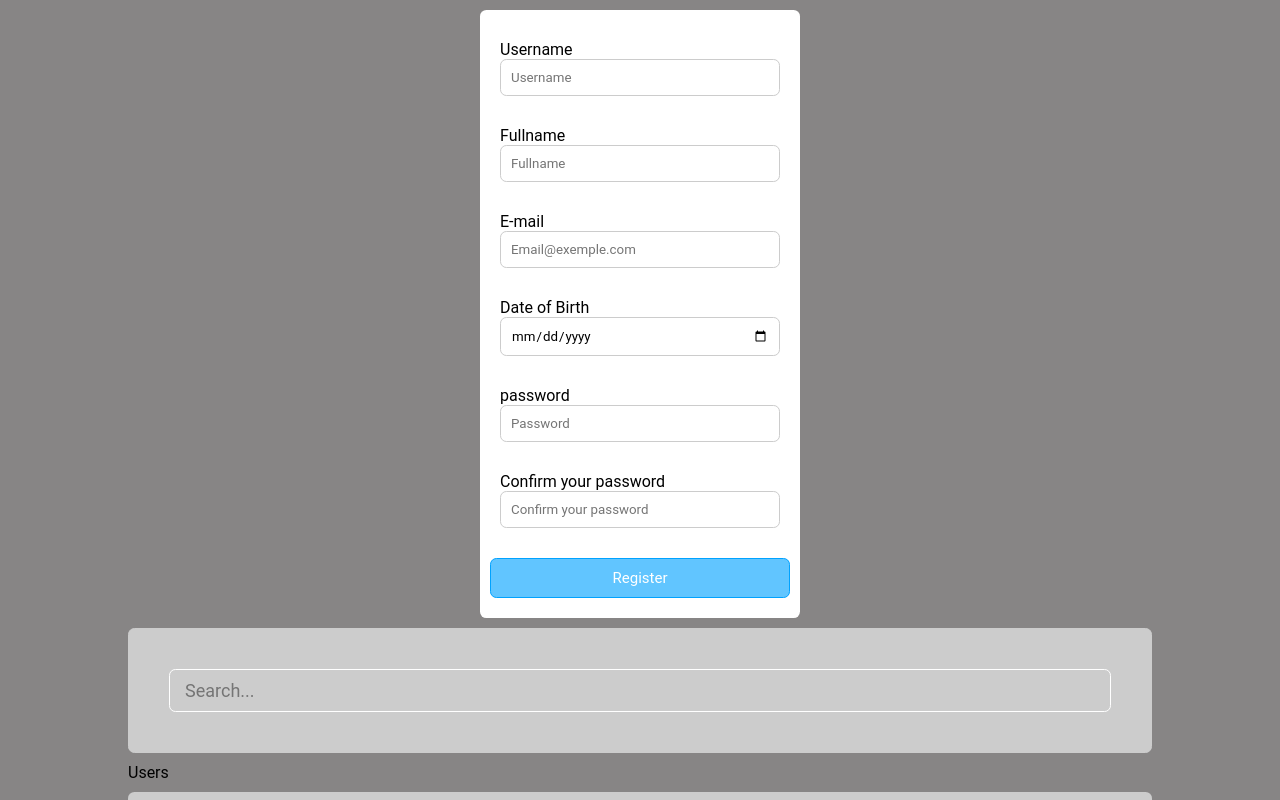
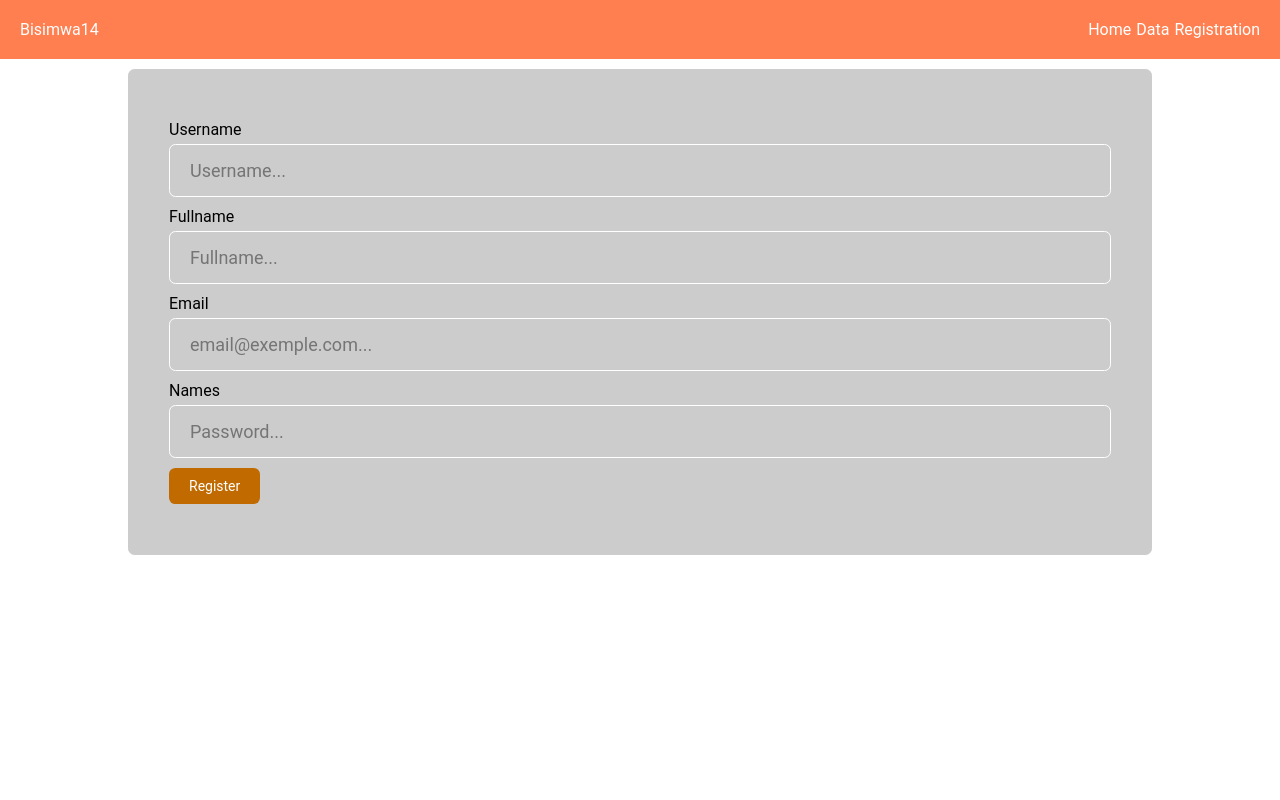
Before and after one commit to Jean-pierre14/react-validation, a React (Vite) app: page /register in a window 1280 px wide. Shown: the top 800 px of the page. Built offline with nearby package versions, Linux system fonts and the light colour scheme.

Commit message:
Routing and navbar

```diff
--- a/package.json
+++ b/package.json
@@ -11,6 +11,7 @@
   "dependencies": {
     "react": "^18.2.0",
     "react-dom": "^18.2.0",
+    "react-router-dom": "^6.10.0",
     "sass": "^1.58.1"
   },
   "devDependencies": {
--- a/src/App.jsx
+++ b/src/App.jsx
@@ -1,78 +1,20 @@
 import "./style.css";
-import { useState, useEffect } from "react";
-import RegistrationForm from "./components/RegistrationForm";
-import ListUsers from "./components/ListUsers";
-import ValidtionReact from "./components/ValidtionReact";
+import NavBar from "./components/NavBar";
+
+import { Routes, Route } from "react-router-dom";
+import Index from "./components/Index";
+import Registration from "./components/Registration";
+import Data from "./components/Data";
 
 const App = () => {
-  const [data, setData] = useState([
-    { id: 122, name: "Xanvier Karlos", date: "12-04-1997" },
-    { id: 1400, name: "Gold Stone", date: "20-07-2002" },
-    { id: 132, name: "Bisimwa Grace", date: "30-04-1990" },
-    { id: 132, name: "Diane Uwase", date: "30-04-1990" },
-    { id: 102, name: "Nathasha Lutonde", date: "29-05-2006" },
-    { id: 152, name: "Esther Bisimwa", date: "30-04-1990" },
-    { id: 172, name: "Blaise Wa Bonifasse", date: "30-04-1990" },
-  ]);
-
-  useEffect(() => {
-    console.log("re-renderig...");
-    selectAll();
-  }, []);
-
-  const url = "http://localhost:7000/";
-  const [FetchDate, setFetchDate] = useState([]);
-
-  const selectAll = async () => {
-    await fetch(`${url}`)
-      .then((res) => res.json())
-      .then((data) => {
-        setData(data);
-        console.log(data);
-      })
-      .catch((err) => console.log(err));
-  };
-
-  const onchangeKey = (e) => {
-    let value = e.target.value;
-    let txt = value.trim();
-
-    if (!txt) {
-      // console.log("Empty");
-    } else {
-      // console.log("text: " + txt);
-    }
-  };
-
   return (
     <>
-      <ValidtionReact />
-      <div className="container">
-        <div className="box">
-          <form action="#" method="post">
-            <input
-              type="search"
-              name="search"
-              id="search"
-              onChange={onchangeKey}
-              placeholder="Search..."
-              className="form-control"
-            />
-          </form>
-        </div>
-        <div className="box">
-          Users
-          <ListUsers users={data} />
-        </div>
-      </div>
-      <div className="footer">
-        <button className="button">Add</button>
-      </div>
-      <div className="container">
-        <div className="box">
-          <RegistrationForm />
-        </div>
-      </div>
+      <NavBar />
+      <Routes>
+        <Route path="/" element={<Index />} />
+        <Route path="/Data" element={<Data />} />
+        <Route path="/register" element={<Registration />} />
+      </Routes>
     </>
   );
 };
--- /dev/null
+++ b/src/components/Data.jsx
@@ -0,0 +1,47 @@
+import ListUsers from "./ListUsers";
+import { useState } from "react";
+const Data = () => {
+  const [data, setData] = useState([
+    { id: 122, username: "Xanvier Karlos", date: "12-04-1997" },
+    { id: 1400, username: "Gold Stone", date: "20-07-2002" },
+    { id: 132, username: "Bisimwa Grace", date: "30-04-1990" },
+    { id: 132, username: "Diane Uwase", date: "30-04-1990" },
+    { id: 102, username: "Nathasha Lutonde", date: "29-05-2006" },
+    { id: 152, username: "Esther Bisimwa", date: "30-04-1990" },
+    { id: 172, username: "Blaise Wa Bonifasse", date: "30-04-1990" },
+  ]);
+
+  const onchangeKey = (e) => {
+    let value = e.target.value;
+    let txt = value.trim();
+
+    if (!txt) {
+      // console.log("Empty");
+    } else {
+      // console.log("text: " + txt);
+    }
+  };
+  return (
+    <>
+      <div className="container">
+        <div className="box">
+          <form action="#" method="post">
+            <input
+              type="search"
+              name="search"
+              id="search"
+              onChange={onchangeKey}
+              placeholder="Search..."
+              className="form-control"
+            />
+          </form>
+        </div>
+        <div className="box">
+          <ListUsers users={data} />
+        </div>
+      </div>
+    </>
+  );
+};
+
+export default Data;
--- /dev/null
+++ b/src/components/Index.jsx
@@ -0,0 +1,5 @@
+const Index = () => {
+  return <div>Index</div>;
+};
+
+export default Index;
--- /dev/null
+++ b/src/components/NavBar.jsx
@@ -0,0 +1,17 @@
+import { Link } from "react-router-dom";
+import "./Navbar.css";
+
+const NavBar = () => {
+  return (
+    <nav className="navbar">
+      <Link to="/">Bisimwa14</Link>
+      <div className="navLinks">
+        <Link to="/">Home</Link>
+        <Link to="/Data">Data</Link>
+        <Link to="/register">Registration</Link>
+      </div>
+    </nav>
+  );
+};
+
+export default NavBar;
--- /dev/null
+++ b/src/components/Navbar.css
@@ -0,0 +1,27 @@
+.navbar {
+  position: relative;
+  display: flex;
+  align-items: center;
+  justify-content: space-between;
+
+  padding: 20px;
+  width: 100%;
+  background-color: coral;
+  color: #fff;
+}
+
+.navbar a {
+  text-decoration: none;
+  color: #fff;
+}
+.navbar a.active,
+.navbar .navLinks a.active {
+  background-color: #fff;
+  color: #333;
+  padding: 10px;
+}
+.navbar .navLinks {
+  display: flex;
+  gap: 5px;
+  justify-content: center;
+}
--- /dev/null
+++ b/src/components/Registration.jsx
@@ -0,0 +1,16 @@
+import React from "react";
+import RegistrationForm from "./RegistrationForm";
+
+const Registration = () => {
+  return (
+    <>
+      <div className="container">
+        <div className="box">
+          <RegistrationForm />
+        </div>
+      </div>
+    </>
+  );
+};
+
+export default Registration;
--- a/src/main.jsx
+++ b/src/main.jsx
@@ -1,9 +1,12 @@
 import React from "react";
 import ReactDOM from "react-dom/client";
 import App from "./App";
+import { BrowserRouter } from "react-router-dom";
 
 ReactDOM.createRoot(document.getElementById("root")).render(
   <React.StrictMode>
-    <App />
+    <BrowserRouter>
+      <App />
+    </BrowserRouter>
   </React.StrictMode>
 );
```
Also changed, not shown: 1 other file (tests, documents, lock files or other folders).
